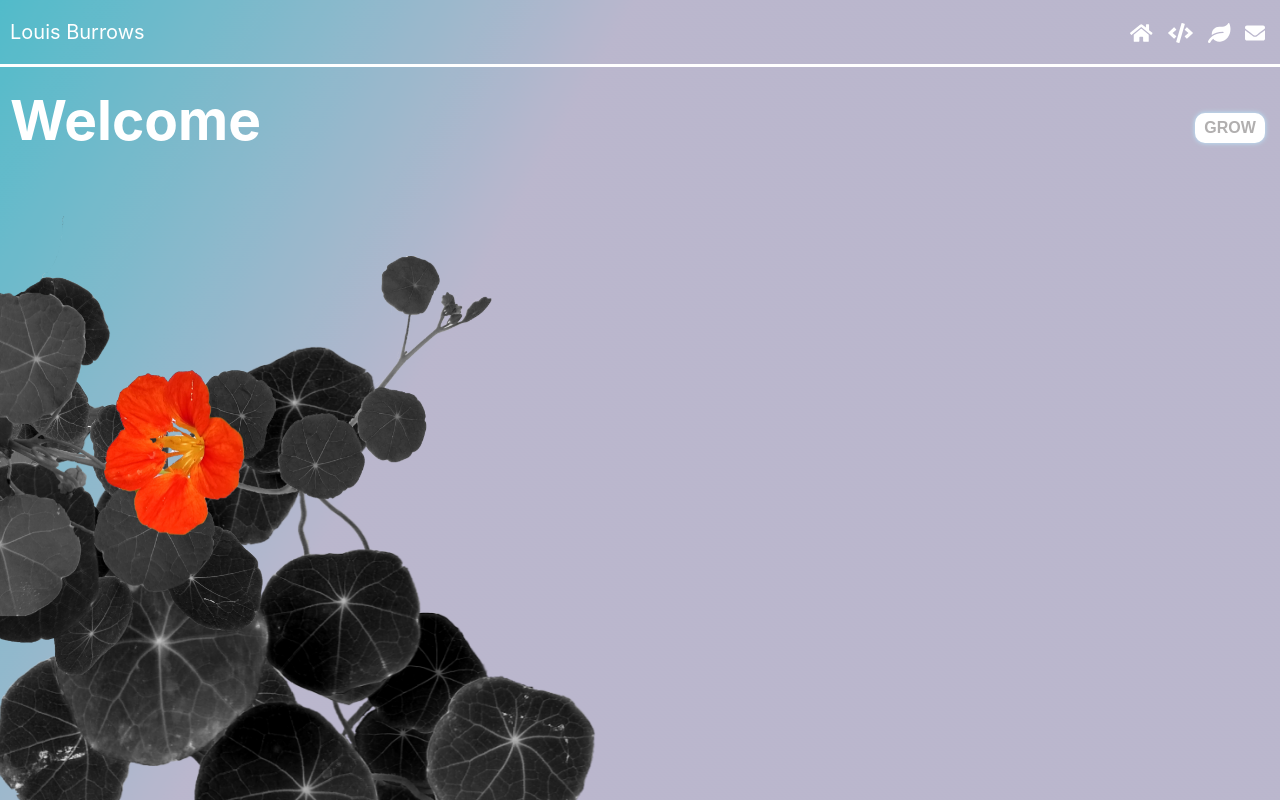
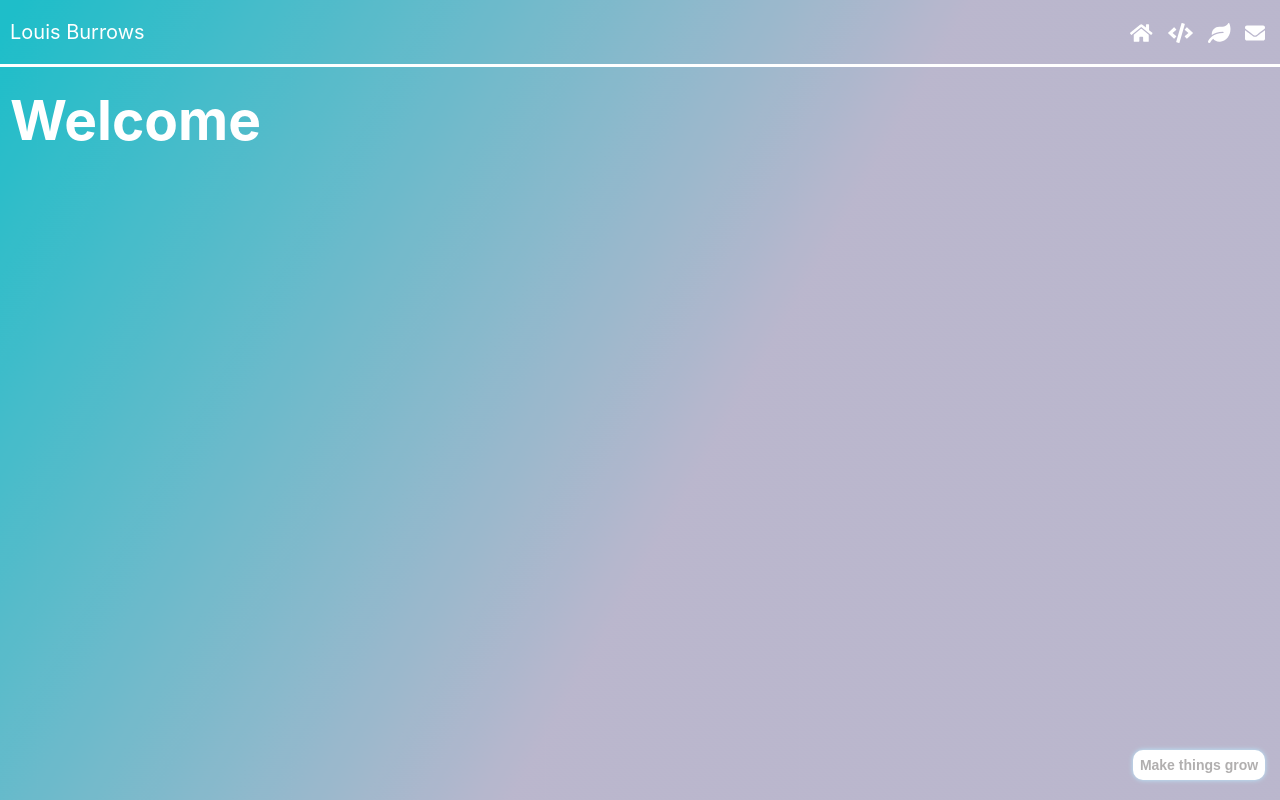
Before and after one commit to louis-burrows/portfolio-in-react, a React (Create React App) app: page / in a window 1280 px wide. Built offline with nearby package versions, Linux system fonts and the light colour scheme.

Commit message:
some changes to style

```diff
--- a/src/Components/ProjectCard/ProjectCard.jsx
+++ b/src/Components/ProjectCard/ProjectCard.jsx
@@ -35,8 +35,8 @@ class ProjectCard extends Component {
       <p className={styles.cardParagraph}>{description}</p>
       <p className={styles.cardParagraph}>{techstack}</p>
 
-      <a className={styles.cardLink1} href={githublink}>Github</a>
-      <a className={styles.cardLink2} href={outputlink}>Demo</a>
+      <a className={styles.cardLink1} href={githublink} target="_blank" rel="noopener noreferrer">Github</a>
+      <a className={styles.cardLink2} href={outputlink} target="_blank" rel="noopener noreferrer">Demo</a>
 
       </div>
 
--- a/src/containers/Home/Home.jsx
+++ b/src/containers/Home/Home.jsx
@@ -18,12 +18,12 @@ class Home extends Component {
     return (
       <div className={styles.homeContainer}>
 
-        <Fade delay={3000} duration={2000} className={styles.fades}>
+        <Fade delay={1000} duration={2000} className={styles.fades}>
           <h1 className={styles.homeTitle}>Welcome</h1>
-          <button className={styles.growButton}>GROW</button>
+          <button className={styles.growButton}>Make things grow</button>
         </Fade>
 
-        <Slide triggerOnce delay={2000} duration={1500} className={styles.slide1}>
+        {/* <Slide triggerOnce delay={2000} duration={1500} className={styles.slide1}>
           <img src={image1} alt="1" className={styles.image1}/>
         </Slide>
 
@@ -31,9 +31,9 @@ class Home extends Component {
           <img src={image2} alt="2" className={styles.image2}/>
         </Slide>
 
-        <Slide triggerOnce delay={3200} duration={1500} className={styles.slide3}>
+        <Slide triggerOnce delay={1500} duration={1500} direction={"right"} className={styles.slide3}>
           <img src={image3} alt="3" className={styles.image3}/>
-        </Slide>
+        </Slide> */}
 
 
 
--- a/src/containers/Home/Home.module.scss
+++ b/src/containers/Home/Home.module.scss
@@ -11,13 +11,13 @@
       font-size: 40px;
       }
       .growButton {
-        position: absolute;
-        font-size: 16px;
+        position: fixed;
+        font-size: 14px;
         right: 15px;
-        top: 26px;
+        bottom: 20px;
         display: none;
         height: 30px;
-        width: 70px;
+        width: 132px;
         border-radius: 10px;
         background-color: white;
         border: none;
@@ -44,36 +44,36 @@
 
 
 
-  .slide1 {
-    bottom: -10px;
-    left: -90px;
-    position: fixed;
-    z-index: 1;
+  // .slide1 {
+  //   bottom: -10px;
+  //   left: -90px;
+  //   position: fixed;
+  //   z-index: 1;
 
-    .image1 {
-      height: 300px;
-    }
-  }
+  //   .image1 {
+  //     height: 300px;
+  //   }
+  // }
 
-  .slide2 {
-    bottom: 70px;
-    position: fixed;
-    z-index: 2;
+  // .slide2 {
+  //   bottom: 70px;
+  //   position: fixed;
+  //   z-index: 2;
 
-    .image2 {
-      height: 400px;
-    }
-  }
+  //   .image2 {
+  //     height: 400px;
+  //   }
+  // }
 
-  .slide3 {
-    bottom: 150px;
-    position: fixed;
-    z-index: 3;
+  // .slide3 {
+  //   bottom: -10px;
+  //   position: fixed;
+  //   z-index: 3;
 
-    .image3 {
-      height: 250px;
-    }
-  }
+  //   .image3 {
+  //     height: 250px;
+  //   }
+  // }
 
 }
 
@@ -93,26 +93,26 @@
     }
 
 
-    .slide1 {
-      left: -150px;
-      .image1 {
-        min-height: 480px;
-      }
-  }
+  //   .slide1 {
+  //     left: -150px;
+  //     .image1 {
+  //       min-height: 480px;
+  //     }
+  // }
 
-    .slide2 {
-      bottom: 120px;
-      .image2 {
-        min-height: 460px;
-      }
-    }
+  //   .slide2 {
+  //     bottom: 120px;
+  //     .image2 {
+  //       min-height: 460px;
+  //     }
+  //   }
 
-    .slide3 {
-      bottom: 180px;
-      .image3 {
-        min-height: 360px;
-      }
-    }
+    // .slide3 {
+    //   bottom: -10px;
+    //   .image3 {
+    //     min-height: 460px;
+    //   }
+    // }
 
   }
 
@@ -131,25 +131,25 @@
       }
     }
 
-    .slide1 {
-      left: -150px;
-      .image1 {
-        min-height: 500px;
-      }
-    }
+    // .slide1 {
+    //   left: -150px;
+    //   .image1 {
+    //     min-height: 500px;
+    //   }
+    // }
 
-    .slide2 {
-      bottom: 200px;
-      .image2 {
-        min-height: 520px;
-      }
-    }
+    // .slide2 {
+    //   bottom: 200px;
+    //   .image2 {
+    //     min-height: 520px;
+    //   }
+    // }
 
-    .slide3 {
-      bottom: 340px;
-      .image3 {
-        min-height: 460px;
-      }
-    }
+    // .slide3 {
+    //   bottom: -10px;
+    //   .image3 {
+    //     min-height: 560px;
+    //   }
+    // }
   }
 }
--- a/src/projects.js
+++ b/src/projects.js
@@ -1,31 +1,31 @@
 const projects = [
   {
     title: "Fizz Buzz",
-    description: "Using loops to generate a pattern.",
-    techstack: "HTML, JavaScript",
+    description: "One of my first attempts of using loops to generate a pattern, revisting a childhood word game.",
+    techstack: "HTML, JavaScript, CSS",
     githublink: "https://github.com/louis-burrows/fizzbuzz",
     outputlink: "https://louis-burrows.github.io/fizzbuzz/",
     background: "rgb(239, 239, 250, 0.3)"
   },
-  {
-    title: "Find The Treasure Game",
-    description: "A game of chance, where one must aim to reach the treasure without being caught.",
-    techstack: "HTML, CSS, JavaScript",
-    githublink: "https://github.com/louis-burrows/First-Game",
-    outputlink: "https://louis-burrows.github.io/First-Game/",
-    background: "rgb(239, 239, 250, 0.3)"
-  },
-  {
-    title: "Alien Invasion Game",
-    description: "A game made with JavaScript Classes to generate ships with individual health points.",
-    techstack: "HTML, CSS, JavaScript",
-    githublink: "",
-    outputlink: "",
-    background: "rgb(239, 239, 250, 0.3)"
-  },
+  // {
+  //   title: "Find The Treasure Game",
+  //   description: "A game of chance, where one must aim to reach the treasure without being caught.",
+  //   techstack: "HTML, CSS, JavaScript",
+  //   githublink: "https://github.com/louis-burrows/First-Game",
+  //   outputlink: "https://louis-burrows.github.io/First-Game/",
+  //   background: "rgb(239, 239, 250, 0.3)"
+  // },
+  // {
+  //   title: "Alien Invasion Game",
+  //   description: "A game made with JavaScript Classes to generate ships with individual health points.",
+  //   techstack: "HTML, CSS, JavaScript",
+  //   githublink: "",
+  //   outputlink: "",
+  //   background: "rgb(239, 239, 250, 0.3)"
+  // },
   {
     title: "Movie Database",
-    description: "Call an API with the name of a movie to find information about it.",
+    description: "Using a movie database API to call basic information and to display posters of movies relating to searched key words.",
     techstack: "React, SCSS, Firebase",
     githublink: "https://github.com/louis-burrows/movie-db",
     outputlink: "https://findmoviedata.web.app/",
@@ -39,14 +39,14 @@ const projects = [
     outputlink: "https://ewe4you.nology.io/",
     background: "rgb(239, 239, 250, 0.3)"
   },
-  {
-    title: "Building An API",
-    description: "The outline of an API - still under construction",
-    techstack: "Node",
-    githublink: "",
-    outputlink: "",
-    background: "rgb(239, 239, 250, 0.3)"
-  }
+  // {
+  //   title: "Building An API",
+  //   description: "The outline of an API - still under construction",
+  //   techstack: "Node",
+  //   githublink: "",
+  //   outputlink: "",
+  //   background: "rgb(239, 239, 250, 0.3)"
+  // }
 ]
 
 export default projects;
```
